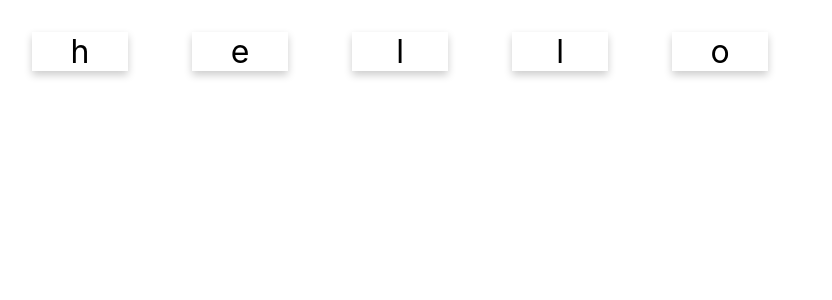
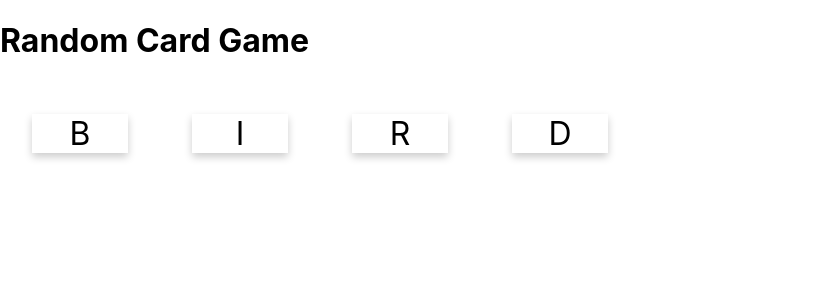
Before and after one commit to Xillyk/React-Random-Card-Game, a React (Create React App) app: page / in a window 1280 px wide. Shown: the top 300 px of the page, without its empty margins (0-832 px from the left). Built offline with nearby package versions, Linux system fonts and the light colour scheme.

Commit message:
Add Random Word

```diff
--- a/src/App.js
+++ b/src/App.js
@@ -1,10 +1,15 @@
 import React, { Component } from 'react';
 import WordCard from './WordCard';
+
+const words = ['cat', 'dof', 'ant', 'bird'];
+const random = Math.floor(Math.random() * words.length)
+
 class App extends Component {
   render() {
     return (
       <div>
-        <WordCard value="hello" />
+        <h1 id="label">Random Card Game</h1>
+        <WordCard value={words.slice(random, random + 1).join().toUpperCase()} />
       </div>
     );
   }
--- a/src/CharacterCard.js
+++ b/src/CharacterCard.js
@@ -8,11 +8,16 @@ export default class CharacterCard extends Component {
             active: false,
         }
     }
-
     activate = () => {
         if (!this.state.active) {
             this.props.activationHandler(this.props.value)
             this.setState({ active: true })
+        }
+    }
+
+    componentDidUpdate(prevProps) {
+        if (prevProps.attempt !== this.props.attempt) {
+            this.setState({ active: false })
         }
     }
 
--- a/src/WordCard.js
+++ b/src/WordCard.js
@@ -1,15 +1,50 @@
 import React, { Component } from 'react';
 import './App.css';
 import CharacterCard from './CharacterCard'
+import _ from 'lodash';
+
+const prepareStateFromWord = (given_word) => {
+    let word = given_word.toUpperCase()
+    let chars = _.shuffle(Array.from(word))
+    console.log("word = " + word)
+    console.log("chars = " + chars.join('').toString())
+    return {
+        word,
+        chars,
+        attempt: 1,
+        guess: [],
+        completed: false,
+    }
+}
+
 export default class WordCard extends
+
     Component {
+    constructor(props) {
+        super(props)
+        this.state = prepareStateFromWord(this.props.value)
+    }
 
-    activationHandler = c => { console.log(`${c} has been activated.`) }
+    activationHandler = (c) => {
+        let guess = [...this.state.guess, c.toUpperCase()]
+        this.setState({ guess })
+        if (guess.length === this.state.chars.length) {
+            console.log(`${guess.join('').toString()} ${this.state.chars.join('').toString()}`)
+            if (guess.join('').toString() === this.state.chars.join('').toString()) {
+                this.setState({ guess: [], completed: true })
+            } else {
+                this.setState({ guess: [], attempt: this.state.attempt + 1 })
+                console.log("Attemp = " + this.state.attempt)
+            }
+
+        }
+    }
     render() {
         return (
             <div>
-                {Array.from(this.props.value).map((c, i) => <CharacterCard value={c} key={i} activationHandler={this.activationHandler} />)}
+                {Array.from(this.props.value).map((c, i) => <CharacterCard value={c} key={i} activationHandler={this.activationHandler}{...this.state} />)}
             </div>
+
         );
     }
 }
```
